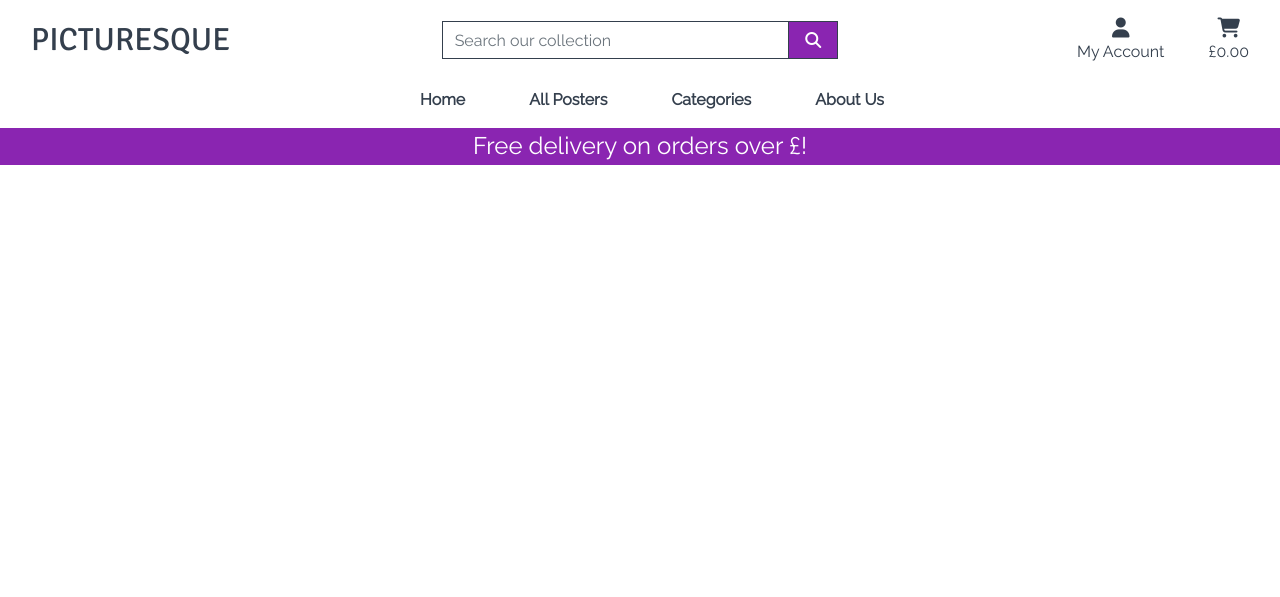
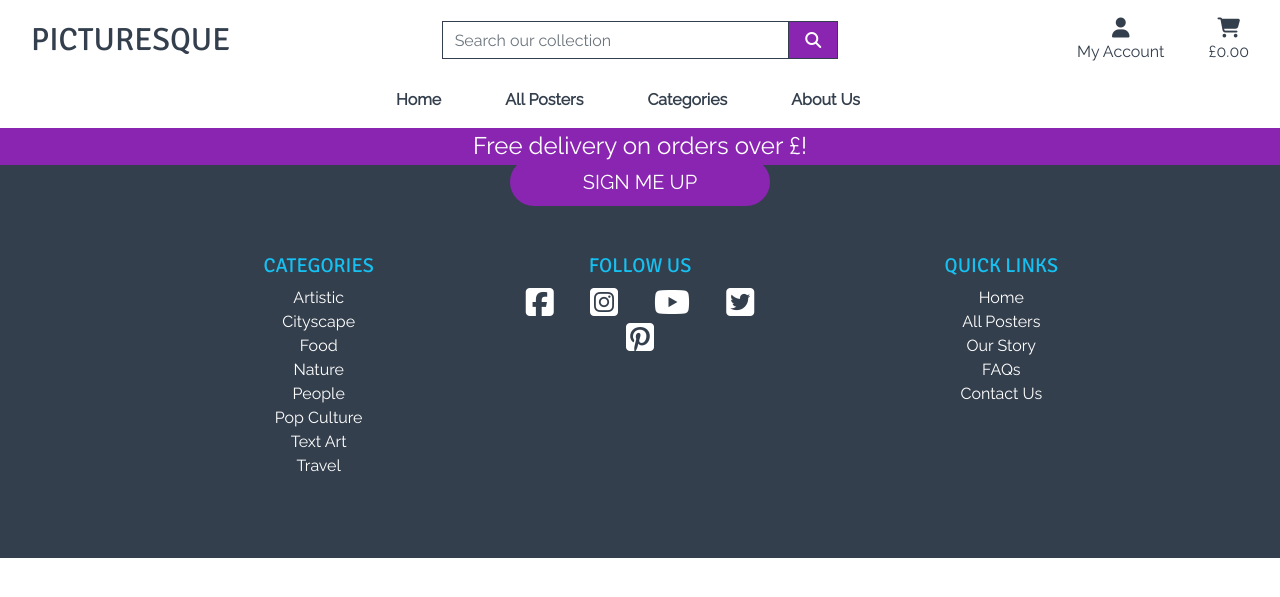
Before and after one commit to anthonybguillermo/picturesque, a Django app: template templates/base.html in a window 1280 px wide. Shown: the top 597 px of the page. Run offline with Django 3.2, Linux system fonts and the light colour scheme; the template is opened without the code that fills it, so the values that code supplies are empty; parts of the project's set-up code (start-up, migrations or seed data) failed here and were passed over; some libraries are stand-ins or nearby versions.

Commit message:
Added footer and links

```diff
--- a/static/css/base.css
+++ b/static/css/base.css
@@ -190,6 +190,36 @@ h3, h4, h5, p {
     color: white;
 }
 
+/* -------------------------------- Footer */
+
+.footer-bg {
+    background: #343f4d;
+}
+
+.footer-text {
+    color: white;
+}
+
+.footer-li {
+    list-style-type: none;
+}
+
+.footer-li a {
+    color: white;
+    text-decoration: none;
+}
+
+.footer-li h5 {
+    color: #16c0f0;
+    font-family: "Signika", sans-serif;
+}
+
+.footer-li i {
+    color: white;
+    margin-left: 1rem;
+    margin-right: 1rem;
+}
+
 /* -------------------------------- Media Queries */
 
 /* Slightly larger container on xl screens */
--- a/templates/base.html
+++ b/templates/base.html
@@ -125,6 +125,10 @@
     {% block content %}
     {% endblock %}
 
+    <footer>
+        {% include 'includes/footer.html' %}
+    </footer>
+
     {% block postloadjs %}
     {% endblock %}
 
--- /dev/null
+++ b/templates/includes/footer.html
@@ -0,0 +1,44 @@
+<div class="footer-bg">
+    <div class="text-center container">
+        <div class="row pt-5">
+            <div class="col-12 ">
+                <h2 class="text-uppercase title-text">Want more of Picturesque in your life?</h2>
+                <h5 class="footer-text pt-3">Subscribe to our monthly newsletter.</h5>
+                <a href="/" class="purple-btn btn btn-lg text-uppercase mt-3 rounded-pill">Sign me up</a>
+            </div>
+        </div>
+        <div class="row pt-5 py-5">
+            <div class="col-lg-4 col-md-4 col-12 pb-3">
+                <ul class="footer-li">
+                        <li><h5 class="text-uppercase">Categories</h5></li>
+                        <li ><a href="/">Artistic</a></li>
+                        <li> <a href="/">Cityscape</a></li>
+                        <li> <a href="/">Food</a></li>
+                        <li> <a href="/">Nature</a></li>
+                        <li> <a href="/">People</a></li>
+                        <li> <a href="/">Pop Culture</a></li>
+                        <li> <a href="/">Text Art</a></li>
+                        <li> <a href="/">Travel</a></li>
+                </ul>
+            </div>
+            <div class="col-lg-4 col-md-4 col-12 footer-li pb-4">
+                <h5 class="text-uppercase">Follow Us</h5>
+                <a href="/"><i class="fab fa-facebook-square fa-2x"></i></a>
+                <a href="/"><i class="fab fa-instagram-square fa-2x"></i></a>
+                <a href="/"><i class="fab fa-youtube fa-2x"></i></a>
+                <a href="/"><i class="fab fa-twitter-square fa-2x"></i></a>
+                <a href="/"><i class="fab fa-pinterest-square fa-2x"></i></a>
+            </div>
+            <div class="col-lg-4 col-md-4 col-12 pb-3">
+                <ul class="footer-li">
+                        <li><h5 class="text-uppercase">Quick Links</h5></li>
+                        <li> <a href="/">Home</a></li>
+                        <li> <a href="/">All Posters</a></li>
+                        <li> <a href="/">Our Story</a></li>
+                        <li> <a href="/">FAQs</a></li>
+                        <li> <a href="/">Contact Us</a></li>
+                </ul>
+            </div>
+        </div>
+    </div>
+</div>
--- a/templates/includes/main-nav.html
+++ b/templates/includes/main-nav.html
@@ -36,9 +36,14 @@
         </li>
 
         <li class="nav-item dropdown">
-            <a class="logo-font font-weight-bold nav-link text-black" href="#" id="about-us-link">
+            <a class="logo-font font-weight-bold nav-link text-black mr-5" href="#" id="about-us-link" data-toggle="dropdown" aria-haspopup="true" aria-expanded="false">
                 About Us
             </a>
+            <div class="dropdown-menu border-0" aria-labelledby="about-us-link">
+                <a href="" class="dropdown-item">Our Story</a>
+                <a href="" class="dropdown-item">FAQs</a>
+                <a href="" class="dropdown-item">Contact Us</a>
+            </div>
         </li>
     </ul>
 </div>
```
